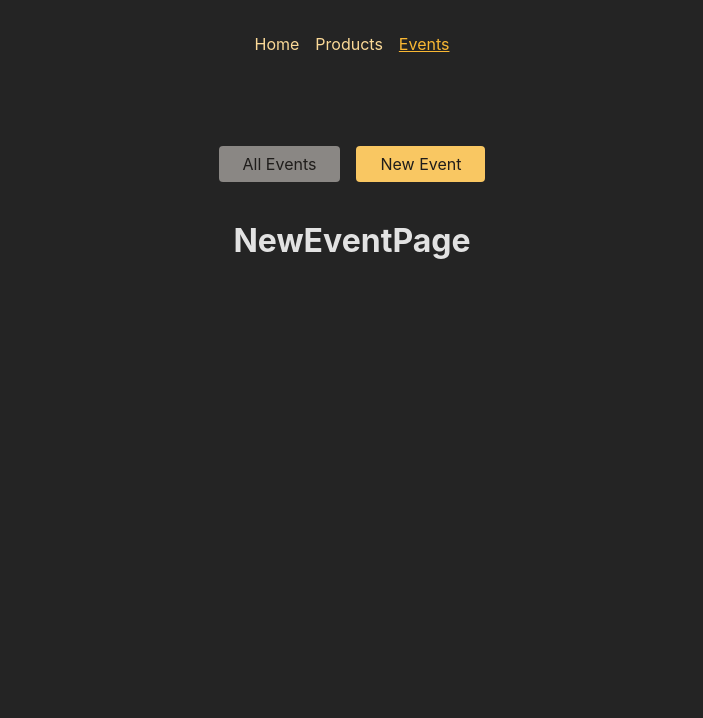
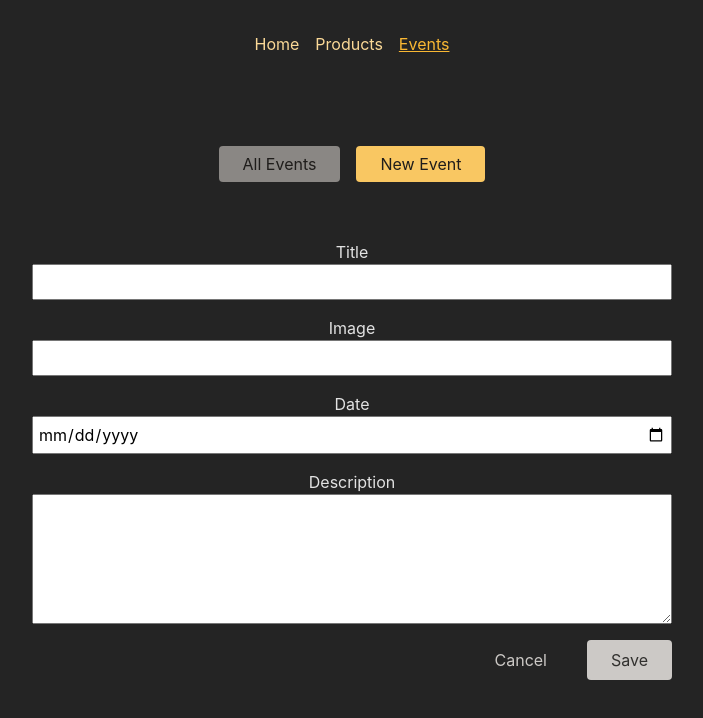
Before and after one commit to Ccharliiee/UReactS201ReactRouter, a React (Create React App) app: page /events/new in a window 1280 px wide. Shown: the top 718 px of the page, without its empty margins (288-991 px from the left). Built offline with nearby package versions, Linux system fonts and the light colour scheme.

Commit message:
create data upload function

```diff
--- a/src/App.js
+++ b/src/App.js
@@ -14,7 +14,7 @@ import EventsRootLayout from "./pages/EventsRoot";
 import EventsPage, { EventLoader } from "./pages/Events";
 import EventDetailPage, { EventItemLoader } from "./pages/EventDetail";
 import EditEventPage from "./pages/EditEvent";
-import NewEventPage from "./pages/NewEvent";
+import NewEventPage, { action as newEventAction } from "./pages/NewEvent";
 import { ErrorPage } from "./pages/errorpage";
 
 const router = createBrowserRouter(
@@ -32,7 +32,7 @@ const router = createBrowserRouter(
           <Route index element={<EventDetailPage />} />
           <Route path="edit" element={<EditEventPage />} />
         </Route>
-        <Route path="new" element={<NewEventPage />} />
+        <Route path="new" element={<NewEventPage />} action={newEventAction} />
       </Route>
     </Route>
   )
--- a/src/component/EventForm.js
+++ b/src/component/EventForm.js
@@ -1,4 +1,4 @@
-import { useNavigate } from "react-router-dom";
+import { useNavigate, Form } from "react-router-dom";
 
 import classes from "./EventForm.module.css";
 
@@ -9,7 +9,7 @@ function EventForm({ method, event }) {
   }
 
   return (
-    <form className={classes.form}>
+    <Form method="post" className={classes.form}>
       <p>
         <label htmlFor="title">Title</label>
         <input
@@ -56,7 +56,7 @@ function EventForm({ method, event }) {
         </button>
         <button>Save</button>
       </div>
-    </form>
+    </Form>
   );
 }
 
--- a/src/pages/NewEvent.js
+++ b/src/pages/NewEvent.js
@@ -1,5 +1,34 @@
+import { json, redirect } from "react-router-dom";
+
+import EventForm from "../component/EventForm";
+
 const NewEventPage = () => {
-  return <h1>NewEventPage</h1>;
+  return <EventForm />;
 };
 
 export default NewEventPage;
+
+export const action = async ({ request, params }) => {
+  const data = await request.formData();
+
+  const eventData = {
+    title: data.get("title"),
+    image: data.get("image"),
+    date: data.get("date"),
+    description: data.get("description"),
+  };
+
+  const response = await fetch(process.env.REACT_APP_EventsAPI, {
+    method: "POST",
+    headers: {
+      "Content-Type": "application/json",
+    },
+    body: JSON.stringify(eventData),
+  });
+
+  if (!response.ok) {
+    throw json({ message: "Could not save event." }, { status: 500 });
+  }
+
+  return redirect("/events");
+};
```
